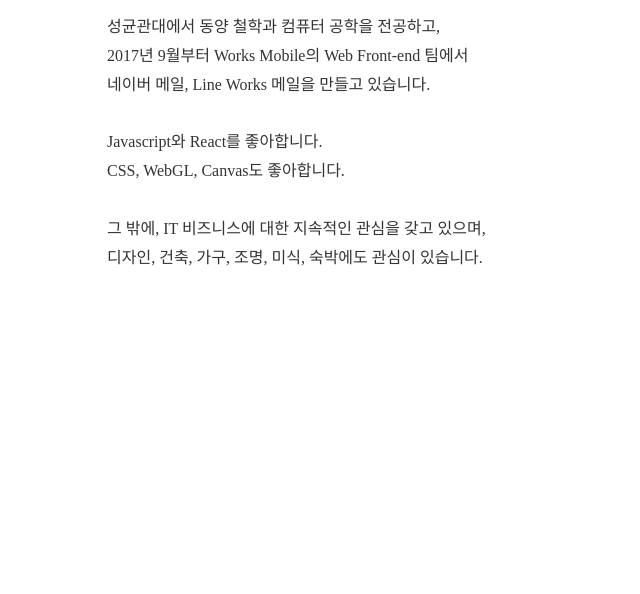
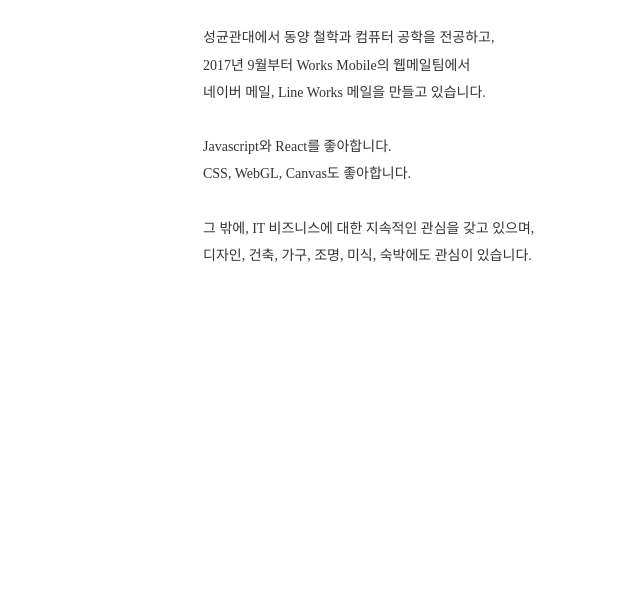
Before and after one commit to syahn/blog, a Gatsby site: page /about in a window 1280 px wide. Shown: the part 206-800 px from the top of the page, without its empty margins (263-903 px from the left). Built offline with nearby package versions, Linux system fonts and the light colour scheme; Gatsby itself is replaced by a stand-in of ours; some packages are replaced by stand-ins of ours; a web font is replaced by a local one; what typography-theme-us-web-design-standards would draw is missing.

Commit message:
Change font-size and padding

```diff
--- a/src/components/UI.js
+++ b/src/components/UI.js
@@ -7,7 +7,7 @@
 `;
 
 export const Content = styled.div`
-  padding: 1rem 5rem 0;
+  padding: 2rem 7rem 0;
 
   @media (max-width: 680px) {
     padding: 1rem 1.5rem 0;
@@ -41,7 +41,8 @@
 export const BodyText = styled.p`
   font-family: KoPub Batang;
   font-weight: lighter;
-  line-height: 1.8rem;
+  font-size: 14px;
+  line-height: 1.7rem;
   margin-top: 0.35rem;
 
   span {
--- a/src/pages/about/about.md
+++ b/src/pages/about/about.md
@@ -10,7 +10,7 @@
 <br />
 <div>
 <span>성균관대에서 동양 철학과 컴퓨터 공학을 전공하고,</span>
-<span>2017년 9월부터 Works Mobile의 Web Front-end 팀에서</span>
+<span>2017년 9월부터 Works Mobile의 웹메일팀에서</span>
 <span>네이버 메일, Line Works 메일을 만들고 있습니다.</span>
 </div>
 <br />
--- a/src/templates/pages/about-page.js
+++ b/src/templates/pages/about-page.js
@@ -1,7 +1,7 @@
 import React from "react";
 import styled from "styled-components";
 import Post from "../../components/Post";
-import { Container, Content, CategoryLink } from "../../components/UI";
+import { Container, CategoryLink } from "../../components/UI";
 import Helmet from "react-helmet";
 
 export default ({ data }) => {
@@ -17,6 +17,14 @@
   );
 };
 
+const Content = styled.div`
+  padding: 2rem 2rem 0 11rem;
+
+  @media (max-width: 680px) {
+    padding: 1rem 1.5rem 0;
+  }
+`;
+
 const AboutHeader = styled.div`
   font-size: 1.3rem;
   color: #343a40;
@@ -28,7 +36,8 @@
 const BodyText = styled.p`
   font-family: KoPub Batang;
   font-weight: lighter;
-  line-height: 1.8rem;
+  font-size: 14px;
+  line-height: 1.7rem;
   margin-top: 1rem;
 
   span {
```
